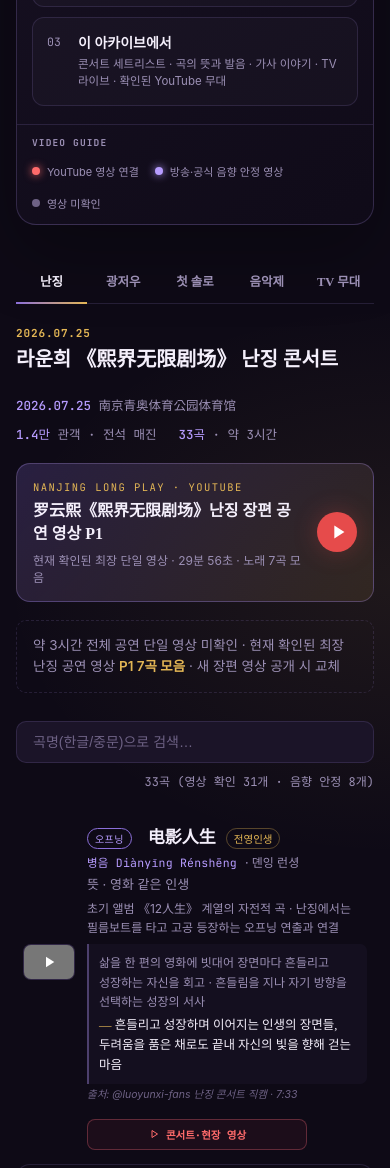
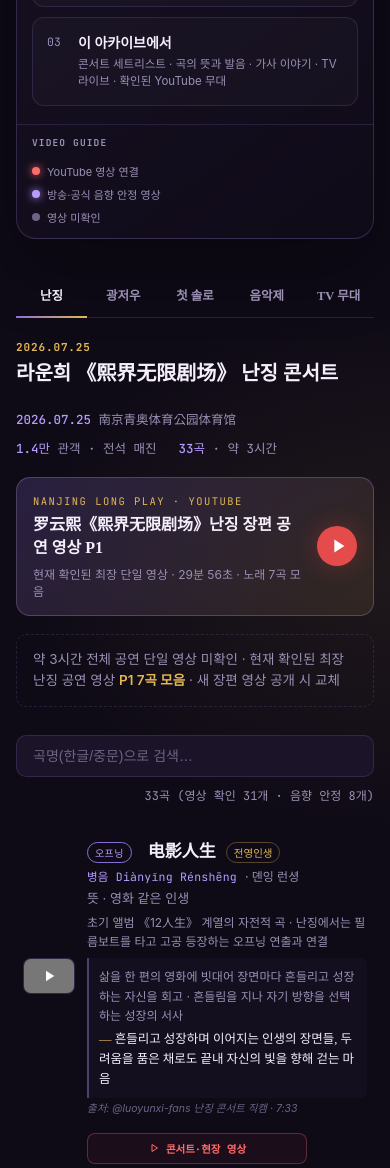
Before and after one commit to sisi-design/luo-yunxi-concert-archive, a plain HTML site: page index.html in a window 390 px wide. Shown: the part 800-1968 px from the top of the page. Drawn offline with Linux system fonts and the light colour scheme; grey boxes are pictures that could not be loaded; a web font is replaced by a local one.

Commit message:
Prevent mobile text clipping and intrinsic overflow

```diff
--- a/index.html
+++ b/index.html
@@ -86,6 +86,7 @@
     display:grid; grid-template-columns:180px minmax(0,1fr) minmax(250px,.82fr);
     gap:24px; align-items:start; padding:27px 28px 24px;
   }
+  .artist-copy, .concert-chapters, .chapter, .archive-key, .legend{ min-width:0; max-width:100%; }
   .concert-thumb{
     margin:0; overflow:hidden; border-radius:14px;
     background:#171020; border:1px solid rgba(183,156,255,.24);
@@ -311,8 +312,14 @@
     .artist-story{ grid-template-columns:100px minmax(0,1fr); gap:13px; padding:18px 15px; }
     .artist-story h2{ font-size:20px; }
     .artist-story p{ font-size:12.5px; line-height:1.68; }
+    .hero p, .artist-copy, .artist-story h2, .artist-story p, .chapter, .chapter span,
+    .track-main, .track-cn, .track-py, .track-info, .program-intro, .stage-review, .lyric-line{
+      overflow-wrap:anywhere; word-break:break-word;
+    }
     .concert-thumb figcaption{ font-size:9px; }
     .archive-key{ padding:11px 15px 13px; }
+    .archive-key{ align-items:flex-start; }
+    .legend{ display:grid; grid-template-columns:1fr; gap:7px; width:100%; }
     .toolbar{ flex-direction:column; align-items:stretch; gap:8px; }
     .count-pill{ min-height:20px; padding:0; justify-content:flex-end; white-space:normal; text-align:right; }
     .full-concert{ gap:12px; padding:16px; }
```
